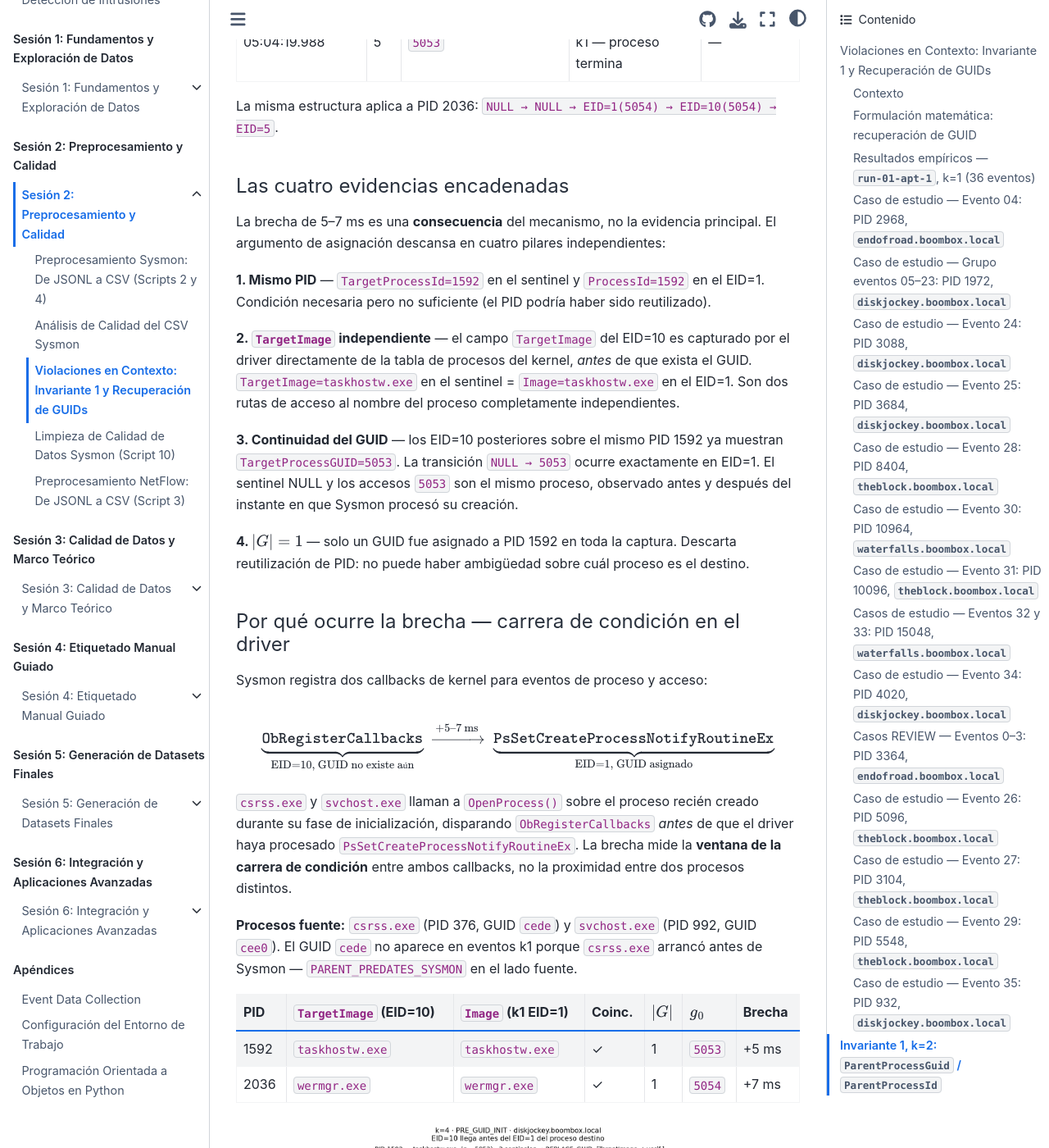
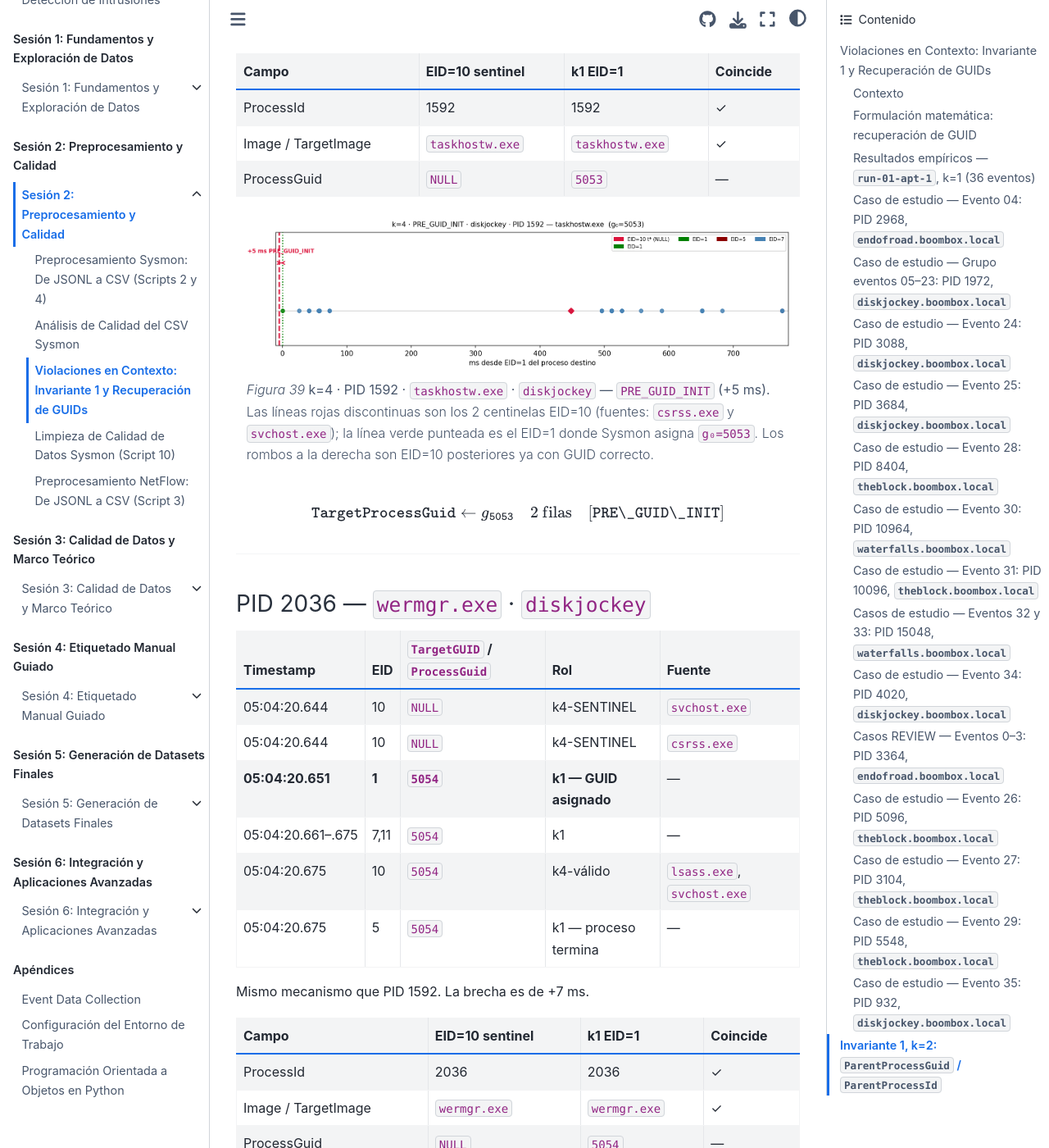
Before and after one commit to ollerenac/curso2026, a Jupyter Book: the page built from sesion-2/9-violaciones-en-contexto.md, in a window 1280 px wide and 1400 px high, scrolled down 67149 px. Shown: the whole window at 82% size. Built offline with Jupyter Book 1.0.4 settings and Sphinx 7.4.7 and the Sphinx Book theme 1.1.4, drawn with Linux system fonts in a browser that asks for light colours; some of the changed text lies outside the part shown.

Commit message:
refactor(sesion-2): split k=4 analysis into separate sections per PID
PID 1592 (taskhostw.exe) and PID 2036 (wermgr.exe) are independent
REPLACE_GUID cases with the same PRE_GUID_INIT mechanism. Analyzing
them together was inconsistent with the per-PID methodology used
throughout the notebook. Now each has its own discovery, succession,
explanation, plot and conclusion cells.

Co-Authored-By: Claude Sonnet 4.6 <noreply@anthropic.com>

````diff
--- a/sesion-2/9-violaciones-en-contexto.md
+++ b/sesion-2/9-violaciones-en-contexto.md
@@ -2499,12 +2499,7 @@ El mecanismo no es `PARENT_PREDATES_SYSMON` —los procesos destino sí arrancar
 activo— sino **`PRE_GUID_INIT`**: el evento de acceso se generó durante la ventana de creación
 del proceso, antes de que Sysmon registrase el EID=1 y asignase el GUID.
 
-### `diskjockey` · `taskhostw.exe` (PID 1592) y `wermgr.exe` (PID 2036)
-
-#### Sucesión cronológica completa
-
-La tabla siguiente muestra **todos** los eventos de PID 1592 (`taskhostw.exe`) en orden
-cronológico, incluyendo los centinelas, el EID=1 y los accesos posteriores ya con GUID asignado:
+### PID 1592 — `taskhostw.exe` · `diskjockey`
 
 | Timestamp | EID | `TargetGUID` / `ProcessGuid` | Rol | Fuente |
 |-----------|-----|-------------------------------|-----|--------|
@@ -2515,74 +2510,64 @@ cronológico, incluyendo los centinelas, el EID=1 y los accesos posteriores ya c
 | 05:04:19.660 | 10 | `5053` | k4-válido | `svchost.exe` |
 | 05:04:19.988 | 5 | `5053` | k1 — proceso termina | — |
 
-La misma estructura aplica a PID 2036: `NULL → NULL → EID=1(5054) → EID=10(5054) → EID=5`.
-
-#### Las cuatro evidencias encadenadas
-
-La brecha de 5–7 ms es una **consecuencia** del mecanismo, no la evidencia principal.
-El argumento de asignación descansa en cuatro pilares independientes:
-
-**1. Mismo PID** — `TargetProcessId=1592` en el sentinel y `ProcessId=1592` en el EID=1.
-Condición necesaria pero no suficiente (el PID podría haber sido reutilizado).
-
-**2. `TargetImage` independiente** — el campo `TargetImage` del EID=10 es capturado por
-el driver directamente de la tabla de procesos del kernel, *antes* de que exista el GUID.
-`TargetImage=taskhostw.exe` en el sentinel = `Image=taskhostw.exe` en el EID=1.
-Son dos rutas de acceso al nombre del proceso completamente independientes.
-
-**3. Continuidad del GUID** — los EID=10 posteriores sobre el mismo PID 1592 ya muestran
-`TargetProcessGUID=5053`. La transición `NULL → 5053` ocurre exactamente en EID=1.
-El sentinel NULL y los accesos `5053` son el mismo proceso, observado antes y después
-del instante en que Sysmon procesó su creación.
-
-**4. $|G|=1$** — solo un GUID fue asignado a PID 1592 en toda la captura.
-Descarta reutilización de PID: no puede haber ambigüedad sobre cuál proceso es el destino.
-
-#### Por qué ocurre la brecha — carrera de condición en el driver
-
-Sysmon registra dos callbacks de kernel para eventos de proceso y acceso:
-
-$$
-\underbrace{\texttt{ObRegisterCallbacks}}_{\text{EID=10, GUID no existe aún}}
-\;\xrightarrow{+5\text{–}7\,\text{ms}}\;
-\underbrace{\texttt{PsSetCreateProcessNotifyRoutineEx}}_{\text{EID=1, GUID asignado}}
-$$
-
-`csrss.exe` y `svchost.exe` llaman a `OpenProcess()` sobre el proceso recién creado
-durante su fase de inicialización, disparando `ObRegisterCallbacks` *antes* de que el
-driver haya procesado `PsSetCreateProcessNotifyRoutineEx`. La brecha mide la
-**ventana de la carrera de condición** entre ambos callbacks, no la proximidad entre
-dos procesos distintos.
-
-**Procesos fuente:** `csrss.exe` (PID 376, GUID `cede`) y `svchost.exe` (PID 992, GUID `cee0`).
-El GUID `cede` no aparece en eventos k1 porque `csrss.exe` arrancó antes de Sysmon
-— `PARENT_PREDATES_SYSMON` en el lado fuente.
-
-| PID | `TargetImage` (EID=10) | `Image` (k1 EID=1) | Coinc. | $\|G\|$ | $g_0$ | Brecha |
-|-----|------------------------|---------------------|--------|---------|-------|--------|
-| 1592 | `taskhostw.exe` | `taskhostw.exe` | ✓ | 1 | `5053` | +5 ms |
-| 2036 | `wermgr.exe` | `wermgr.exe` | ✓ | 1 | `5054` | +7 ms |
-
-```{figure} img/ev_k4_dj_timeline.png
-:name: ev-k4-dj-timeline
-:width: 100%
-
-**k=4 · `diskjockey` — `PRE_GUID_INIT`.**
-Cada panel muestra un proceso destino cuyo EID=10 centinela (línea roja discontinua)
-precede en 5–7 ms al EID=1 (línea verde punteada); la brecha anotada cuantifica la ventana
-`PRE_GUID_INIT`. Los rombos a la derecha del EID=1 son EID=10 con `TargetProcessGUID` ya asignado.
-El título de cada panel confirma la verificación cruzada por `TargetImage`.
-```
-
-**Aplicación de la regla de recuperación:**
-
-$$
-\texttt{TargetProcessGuid} \leftarrow
-\begin{cases}
-g_{\texttt{5053}} & \text{2 filas, PID 1592 (taskhostw.exe)} \\
-g_{\texttt{5054}} & \text{2 filas, PID 2036 (wermgr.exe)}
-\end{cases}
-\quad [\texttt{PRE\_GUID\_INIT}]
-$$
-
----
+`csrss.exe` (PID 376) y `svchost.exe` (PID 992) ejecutan `OpenProcess()` sobre el proceso
+durante su inicialización, disparando el callback `ObRegisterCallbacks` de Sysmon antes de
+que `PsSetCreateProcessNotifyRoutineEx` haya registrado la creación. Resultado: 2 EID=10
+con `TargetProcessGUID=NULL` a pesar de que el proceso sí existe dentro de la captura.
+
+| Campo | EID=10 sentinel | k1 EID=1 | Coincide |
+|-------|-----------------|----------|---------|
+| ProcessId | 1592 | 1592 | ✓ |
+| Image / TargetImage | `taskhostw.exe` | `taskhostw.exe` | ✓ |
+| ProcessGuid | `NULL` | `5053` | — |
+
+```{figure} img/ev_k4_dj1592_timeline.png
+:name: ev-k4-dj1592-timeline
+:width: 100%
+
+**k=4 · PID 1592 · `taskhostw.exe` · `diskjockey` — `PRE_GUID_INIT` (+5 ms).**
+Las líneas rojas discontinuas son los 2 centinelas EID=10 (fuentes: `csrss.exe` y `svchost.exe`);
+la línea verde punteada es el EID=1 donde Sysmon asigna `g₀=5053`.
+Los rombos a la derecha son EID=10 posteriores ya con GUID correcto.
+```
+
+$$
+\texttt{TargetProcessGuid} \leftarrow g_{\texttt{5053}}
+\quad \text{2 filas} \quad [\texttt{PRE\_GUID\_INIT}]
+$$
+
+---
+
+### PID 2036 — `wermgr.exe` · `diskjockey`
+
+| Timestamp | EID | `TargetGUID` / `ProcessGuid` | Rol | Fuente |
+|-----------|-----|-------------------------------|-----|--------|
+| 05:04:20.644 | 10 | `NULL` | k4-SENTINEL | `svchost.exe` |
+| 05:04:20.644 | 10 | `NULL` | k4-SENTINEL | `csrss.exe` |
+| **05:04:20.651** | **1** | **`5054`** | **k1 — GUID asignado** | — |
+| 05:04:20.661–.675 | 7,11 | `5054` | k1 | — |
+| 05:04:20.675 | 10 | `5054` | k4-válido | `lsass.exe`, `svchost.exe` |
+| 05:04:20.675 | 5 | `5054` | k1 — proceso termina | — |
+
+Mismo mecanismo que PID 1592. La brecha es de +7 ms.
+
+| Campo | EID=10 sentinel | k1 EID=1 | Coincide |
+|-------|-----------------|----------|---------|
+| ProcessId | 2036 | 2036 | ✓ |
+| Image / TargetImage | `wermgr.exe` | `wermgr.exe` | ✓ |
+| ProcessGuid | `NULL` | `5054` | — |
+
+```{figure} img/ev_k4_dj2036_timeline.png
+:name: ev-k4-dj2036-timeline
+:width: 100%
+
+**k=4 · PID 2036 · `wermgr.exe` · `diskjockey` — `PRE_GUID_INIT` (+7 ms).**
+Mismo patrón que PID 1592. Proceso de vida muy corta (~31 ms total desde EID=1 a EID=5).
+```
+
+$$
+\texttt{TargetProcessGuid} \leftarrow g_{\texttt{5054}}
+\quad \text{2 filas} \quad [\texttt{PRE\_GUID\_INIT}]
+$$
+
+---
````
Also changed, not shown: sesion-2/img/ev_k4_dj1592_timeline.png (added), sesion-2/img/ev_k4_dj2036_timeline.png (added), sesion-2/img/ev_k4_dj_timeline.png (deleted), 1 other file.
